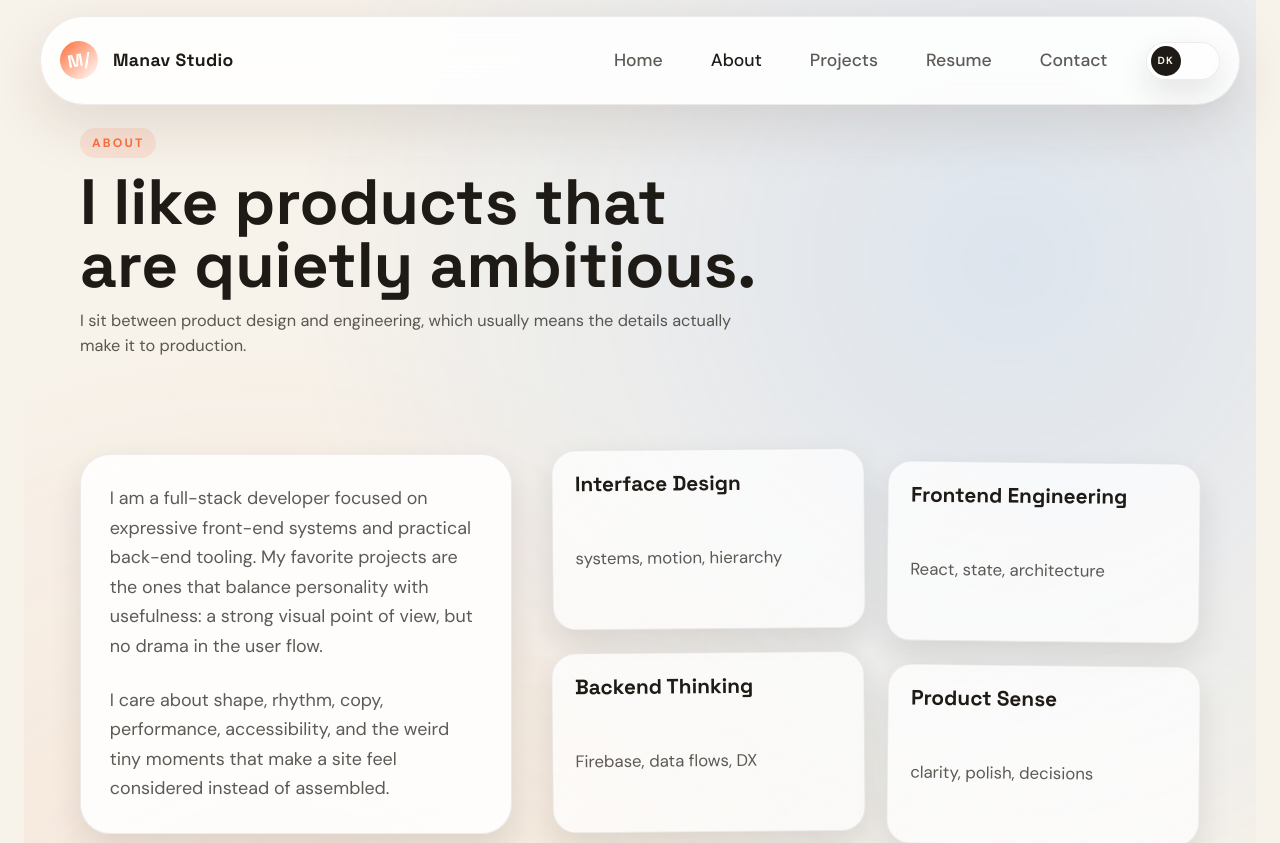
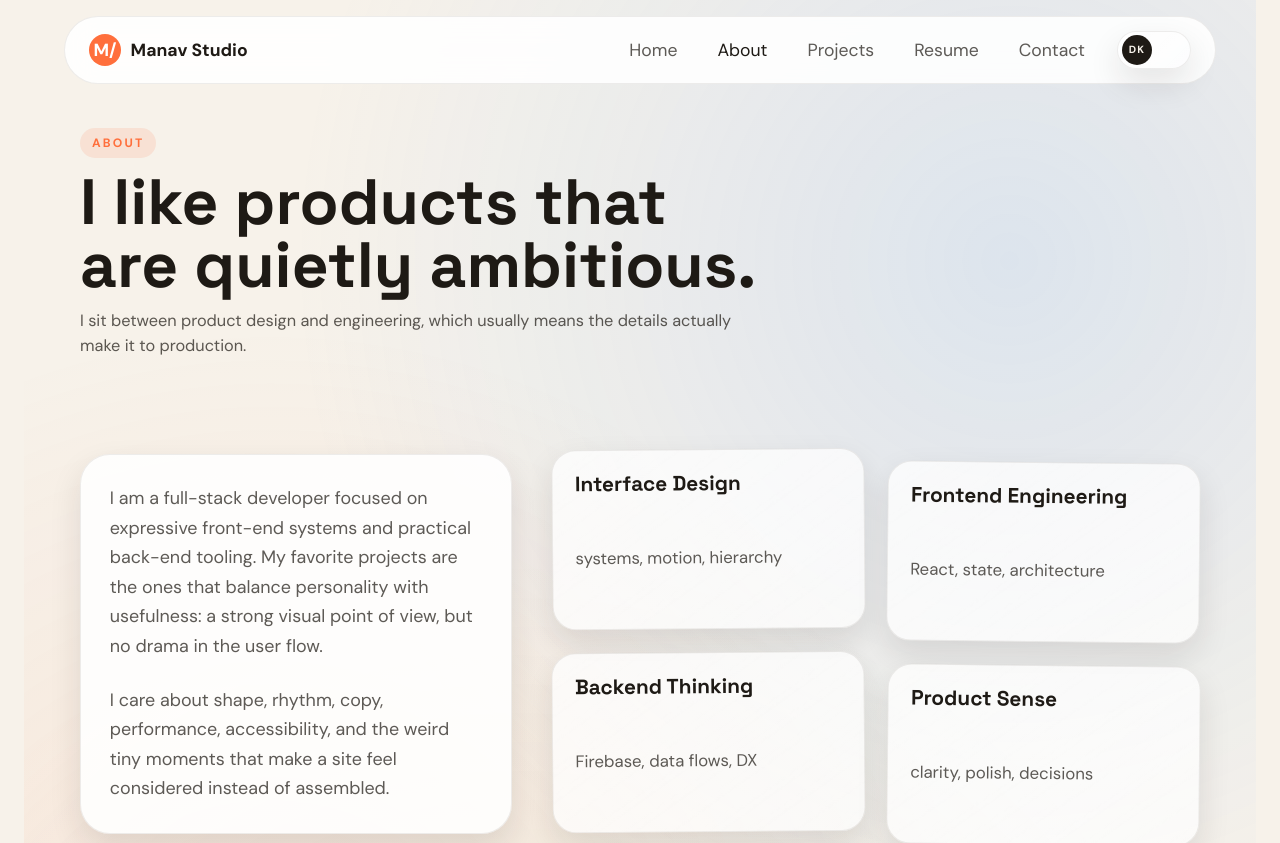
Before and after one commit to Manav977/Portfolio, a React (Vite) app: page /about in a window 1280 px wide. Shown: the top 843 px of the page. Built offline with nearby package versions, Linux system fonts and the light colour scheme.

Commit message:
Fixed build error or updated portfolio

```diff
--- a/src/App.module.css
+++ b/src/App.module.css
@@ -14,7 +14,7 @@
 .main {
   max-width: var(--container-max-wide);
   margin: 0 auto;
-  padding: var(--section-gap) 0 clamp(2rem, 5vw, 4rem);
+  padding: calc(var(--navbar-height, 6.5rem) + var(--section-gap, 4rem)) 0 clamp(2rem, 5vw, 4rem);
 }
 
 .adminMain {
--- a/src/components/Navbar/Navbar.jsx
+++ b/src/components/Navbar/Navbar.jsx
@@ -1,4 +1,5 @@
 import { NavLink } from 'react-router-dom';
+import { useState, useEffect, useRef, useCallback } from 'react';
 import ThemeToggle from '../ThemeToggle/ThemeToggle';
 import styles from './Navbar.module.css';
 
@@ -11,14 +12,39 @@ const navItems = [
 ];
 
 function Navbar({ theme, toggleTheme }) {
+  const [isMobileMenuOpen, setIsMobileMenuOpen] = useState(false);
+  const menuRef = useRef(null);
+
+  const toggleMobileMenu = () => setIsMobileMenuOpen(!isMobileMenuOpen);
+  const closeMenu = () => setIsMobileMenuOpen(false);
+
+  // Close on outside click
+  useEffect(() => {
+    const handleOutsideClick = (event) => {
+      if (menuRef.current && !menuRef.current.contains(event.target) && isMobileMenuOpen) {
+        closeMenu();
+      }
+    };
+    document.addEventListener('mousedown', handleOutsideClick);
+    if (isMobileMenuOpen) document.body.style.overflow = 'hidden';
+    else document.body.style.overflow = 'unset';
+
+    return () => {
+      document.removeEventListener('mousedown', handleOutsideClick);
+      document.body.style.overflow = 'unset';
+    };
+  }, [isMobileMenuOpen]);
+
   return (
+    <>
       <header className={styles.header}>
         <div className={styles.navShell}>
           <NavLink className={styles.brand} to="/">
             <span className={styles.brandMark}>M/</span>
-          <span>Manav Studio</span>
+            <span className={styles.brandName}>Manav Studio</span>
           </NavLink>
 
+          <div className={styles.rightGroup}>
             <nav className={styles.nav}>
               {navItems.map((item) => (
                 <NavLink
@@ -32,8 +58,41 @@ function Navbar({ theme, toggleTheme }) {
             </nav>
 
             <ThemeToggle theme={theme} onToggle={toggleTheme} />
+
+            <button className={styles.burger} onClick={toggleMobileMenu} aria-label="Open Menu">
+              <span className={styles.burgerLine}></span>
+              <span className={styles.burgerLine}></span>
+              <span className={styles.burgerLine}></span>
+            </button>
+          </div>
         </div>
       </header>
+
+      {/* SIDEBAR - Iska z-index header se zyada hai */}
+      <div className={`${styles.sidebarOverlay} ${isMobileMenuOpen ? styles.overlayVisible : ''}`}>
+        <aside className={`${styles.sidebar} ${isMobileMenuOpen ? styles.sidebarOpen : ''}`} ref={menuRef}>
+
+          {/* Close Button Inside Sidebar */}
+          <button className={styles.closeBtn} onClick={closeMenu} aria-label="Close Menu">
+            <div className={styles.crossLine}></div>
+            <div className={styles.crossLine}></div>
+          </button>
+
+          <div className={styles.mobileNav}>
+            {navItems.map((item) => (
+              <NavLink
+                key={item.to}
+                to={item.to}
+                className={({ isActive }) => `${styles.mobileLink} ${isActive ? styles.mobileActive : ''}`}
+                onClick={closeMenu}
+              >
+                {item.label}
+              </NavLink>
+            ))}
+          </div>
+        </aside>
+      </div>
+    </>
   );
 }
 
--- a/src/components/Navbar/Navbar.module.css
+++ b/src/components/Navbar/Navbar.module.css
@@ -1,128 +1,149 @@
+/* ================= HEADER ================= */
 .header {
   position: fixed;
-  top: clamp(0.5rem, 2vw, 1rem);
-  left: var(--gutter-xs);
-  right: var(--gutter-xs);
-  z-index: 40;
+  top: 1rem;
+  left: 0;
+  right: 0;
+  padding: 0 var(--gutter-xs);
+  z-index: 1000; /* Sidebar se niche rakha hai */
 }
 
 .navShell {
-  display: grid;
-  grid-template-columns: 1fr auto auto;
-  gap: clamp(0.8rem, 2.5vw, 1.2rem);
+  display: flex;
+  justify-content: space-between;
   align-items: center;
-  padding: clamp(0.8rem, 2.5vw, 1.2rem) clamp(0.8rem, 3vw, 1.2rem);
+  padding: 0.7rem 1.5rem;
   border-radius: 999px;
   background: var(--surface-strong);
-  backdrop-filter: blur(24px);
+  backdrop-filter: blur(15px);
   border: 1px solid var(--surface-border);
-  box-shadow: var(--shadow-soft);
   max-width: var(--container-max);
   margin: 0 auto;
 }
 
 .brand {
-  display: inline-flex;
+  display: flex;
   align-items: center;
-  gap: clamp(0.6rem, 2vw, 0.9rem);
-  font-family: var(--heading-font);
-  font-size: clamp(0.9rem, 2.5vw, 1.1rem);
-  letter-spacing: 0.02em;
-  font-weight: 600;
+  gap: 0.6rem;
+  text-decoration: none;
+  color: var(--text-primary);
+  font-weight: 700;
 }
 
 .brandMark {
-  width: clamp(1.8rem, 5vw, 2.4rem);
-  height: clamp(1.8rem, 5vw, 2.4rem);
-  display: grid;
-  place-items: center;
+  width: 2rem; height: 2rem;
+  background: var(--accent);
+  color: white;
+  display: grid; place-items: center;
   border-radius: 50%;
-  background: linear-gradient(145deg, var(--accent), rgba(255, 255, 255, 0.25));
-  color: #fff;
-  font-weight: 700;
-  font-size: clamp(0.85rem, 3vw, 1.1rem);
-  transform: rotate(-10deg);
 }
 
-.nav {
-  display: flex;
-  align-items: center;
-  justify-content: center;
-  gap: clamp(0.3rem, 1.5vw, 0.6rem);
-  flex-wrap: wrap;
+.rightGroup { display: flex; align-items: center; gap: 1rem; }
+
+/* ================= BURGER (Desktop Hidden) ================= */
+.burger {
+  display: none;
+  flex-direction: column;
+  gap: 5px;
+  background: none; border: none; cursor: pointer;
 }
 
-.link {
-  position: relative;
-  padding: clamp(0.45rem, 2vw, 0.7rem) clamp(0.8rem, 3vw, 1.2rem);
-  color: var(--text-secondary);
-  font-weight: 500;
-  transition: color 200ms ease;
-  white-space: nowrap;
+.burgerLine {
+  width: 22px; height: 2px;
+  background: var(--text-primary);
 }
 
-.link::after {
-  content: '';
-  position: absolute;
-  left: 50%;
-  right: 50%;
-  bottom: clamp(0.3rem, 1.5vw, 0.5rem);
-  height: 2px;
-  border-radius: 999px;
-  background: linear-gradient(90deg, var(--accent), var(--accent-alt));
-  transform: translateX(-50%) scaleX(0);
-  transition: transform 200ms ease;
+/* ================= SIDEBAR SYSTEM (Z-INDEX 2000) ================= */
+.sidebarOverlay {
+  position: fixed;
+  inset: 0;
+  background: rgba(0, 0, 0, 0.4);
+  backdrop-filter: blur(5px);
+  z-index: 2000; /* Header ke upar */
+  opacity: 0;
+  pointer-events: none;
+  transition: 0.3s ease;
 }
 
-.link:hover,
-.active {
-  color: var(--text-primary);
+.overlayVisible {
+  opacity: 1;
+  pointer-events: auto;
 }
 
-.link:hover::after,
-.active::after {
-  transform: translateX(-50%) scaleX(1);
+.sidebar {
+  position: fixed;
+  top: 0;
+  right: -100%;
+  width: min(300px, 80vw);
+  height: 100vh;
+  background: var(--surface-strong);
+  z-index: 2100;
+  padding: 2rem;
+  display: flex;
+  flex-direction: column;
+  transition: right 0.4s cubic-bezier(0.4, 0, 0.2, 1);
+  box-shadow: -10px 0 30px rgba(0,0,0,0.5);
 }
 
-.themeToggle {
-  /* Uses global button styles */
-}
-
-@media (min-width: 640px) {
-  .navShell {
-    grid-template-columns: 1fr auto auto;
-  }
-
-  .header {
-    left: 0;
+.sidebarOpen {
   right: 0;
 }
 
-  .navShell {
-    margin: 0 clamp(1.5rem, 4vw, 2.5rem);
-  }
+/* Close Button (X) Inside Sidebar */
+.closeBtn {
+  align-self: flex-end;
+  width: 40px; height: 40px;
+  background: rgba(255,255,255,0.05);
+  border: none; border-radius: 50%;
+  position: relative;
+  cursor: pointer;
+  margin-bottom: 2rem;
 }
 
-@media (max-width: 640px) {
-  .navShell {
-    grid-template-columns: 1fr auto;
-    gap: clamp(0.6rem, 2vw, 1rem);
+.crossLine {
+  position: absolute;
+  top: 50%; left: 50%;
+  width: 20px; height: 2px;
+  background: var(--text-primary);
 }
 
-  .nav {
-    justify-content: flex-end;
-    gap: 0.4rem;
+.crossLine:nth-child(1) { transform: translate(-50%, -50%) rotate(45deg); }
+.crossLine:nth-child(2) { transform: translate(-50%, -50%) rotate(-45deg); }
+
+/* Mobile Links */
+.mobileNav {
+  display: flex;
+  flex-direction: column;
+  gap: 1rem;
 }
 
-  .link {
-    padding: 0.5rem 0.8rem;
-    font-size: 0.9rem;
-  }
+.mobileLink {
+  font-size: 1.4rem;
+  font-weight: 600;
+  color: var(--text-secondary);
+  text-decoration: none;
+  padding: 0.8rem 1rem;
+  border-radius: 12px;
+  transition: 0.3s;
 }
 
-@media (min-width: 1180px) {
-  .navShell {
-    max-width: none;
-    width: var(--container-max-wide);
+.mobileActive, .mobileLink:hover {
+  background: rgba(255,255,255,0.05);
+  color: var(--text-primary);
+  padding-left: 1.5rem;
 }
+
+/* ================= RESPONSIVE ================= */
+.nav { display: flex; align-items: center; gap: 0.5rem; }
+.link { color: var(--text-secondary); text-decoration: none; padding: 0.5rem 1rem; }
+.active { color: var(--text-primary); }
+
+@media (max-width: 767px) {
+  .nav { display: none; }
+  .burger { display: flex; }
+  .brandName { display: none; }
 }
+
+@media (min-width: 768px) {
+  .sidebarOverlay { display: none; }
+}
```
Also changed, not shown: 8 other files (tests, documents, lock files or other folders). Lines whose indentation alone changed are shown as unchanged.
